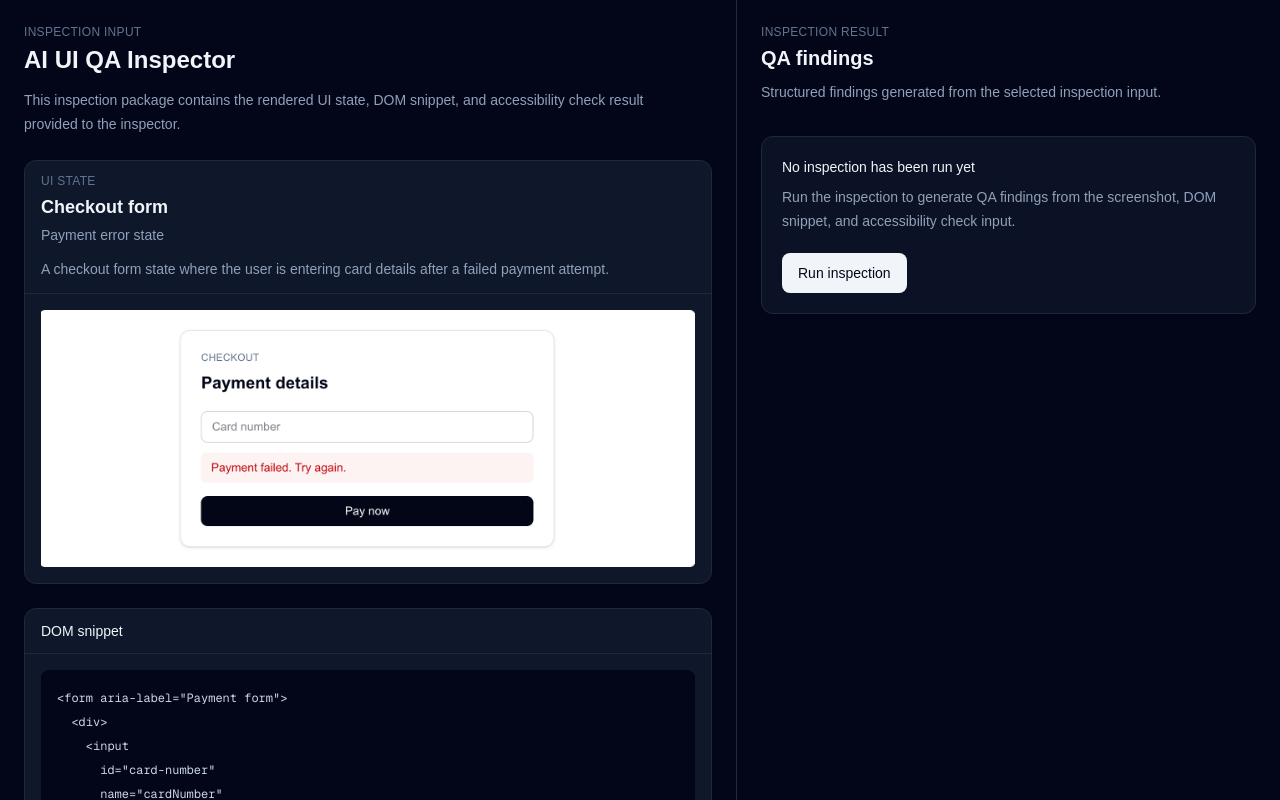
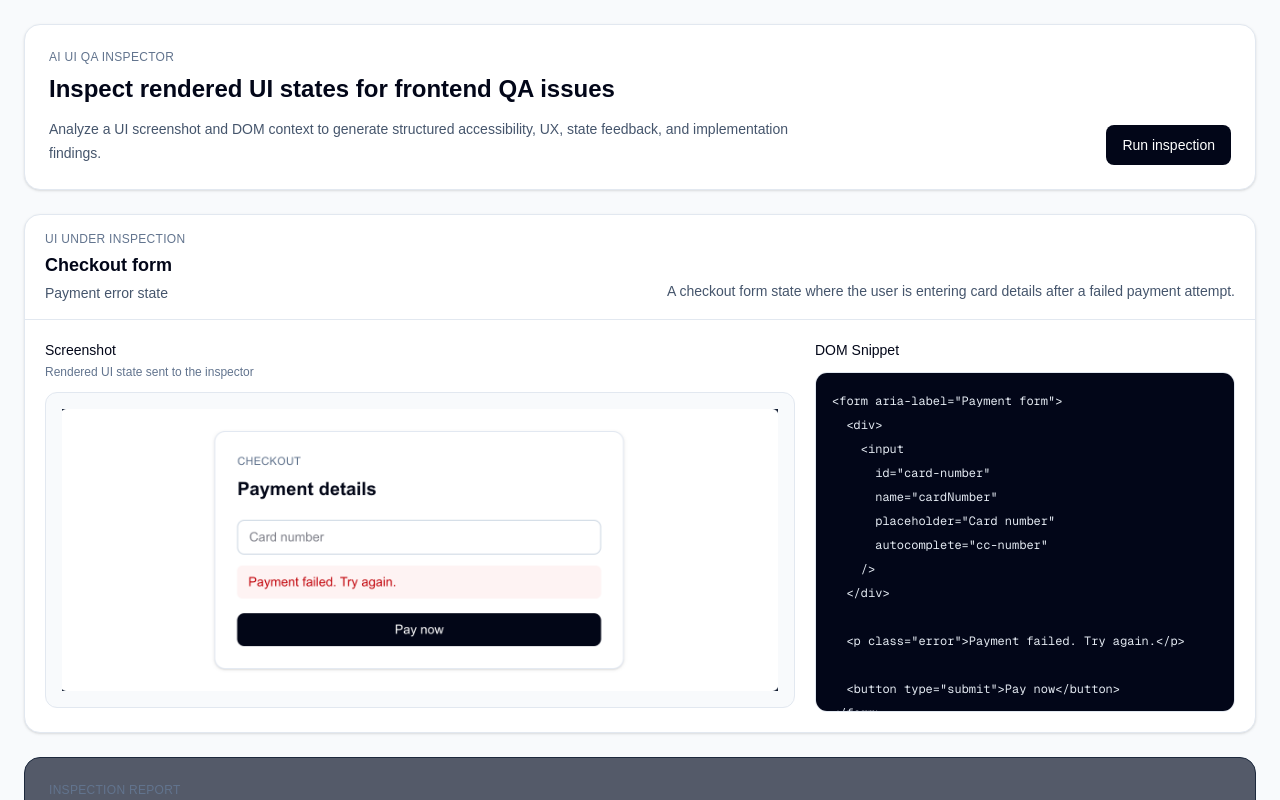
Before and after one commit to NadaSadek/ai-ui-qa-inspector, a Next.js app: page / in a window 1280 px wide. Shown: the top 800 px of the page. Built offline with nearby package versions, Linux system fonts and the light colour scheme.

Commit message:
Improve UI theme

```diff
--- a/src/components/qa-inspector/CheckoutScreenshotMock.tsx
+++ /dev/null
@@ -1,27 +0,0 @@
-export const CheckoutScreenshotMock = () => (
-  <div className="rounded-lg border border-slate-800 bg-white p-6 text-slate-950">
-    <div className="mx-auto max-w-md rounded-xl border border-slate-200 bg-white p-6 shadow-sm">
-      <p className="text-xs font-medium uppercase tracking-wide text-slate-500">Checkout</p>
-
-      <h3 className="mt-2 text-xl font-semibold text-slate-950">Payment details</h3>
-
-      <div className="mt-5">
-        <input
-          aria-label="Visual mock card number field"
-          placeholder="Card number"
-          className="w-full rounded-lg border border-slate-300 px-3 py-2 text-sm outline-none"
-        />
-      </div>
-
-      <p className="mt-3 rounded-md bg-red-50 px-3 py-2 text-sm text-red-700">
-        Payment failed. Try again.
-      </p>
-
-      <button
-        type="button"
-        className="mt-4 w-full rounded-lg bg-slate-950 px-4 py-2 text-sm font-medium text-white">
-        Pay now
-      </button>
-    </div>
-  </div>
-);
--- a/src/components/qa-inspector/EmptyResultState.tsx
+++ b/src/components/qa-inspector/EmptyResultState.tsx
@@ -1,27 +1,9 @@
-export const EmptyResultState = ({
-  onRunInspection,
-  isInspecting,
-  inspectionError,
-}: {
-  onRunInspection: () => void;
-  isInspecting: boolean;
-  inspectionError: string | null;
-}) => (
-  <section className="mt-8 rounded-xl border border-slate-800 bg-slate-900/70 p-5">
-    <p className="text-sm font-medium text-slate-100">No inspection has been run yet</p>
-    <p className="mt-2 text-sm leading-6 text-slate-400">
-      Run the inspection to generate QA findings from the screenshot, DOM snippet, and accessibility
-      check input.
+export const EmptyResultState = () => (
+  <section className="rounded-2xl border border-slate-800 bg-slate-900/70 p-6">
+    <p className="text-xs font-medium uppercase tracking-wide text-slate-500">Inspection report</p>
+    <h2 className="mt-1 text-lg font-semibold text-slate-100">No findings yet</h2>
+    <p className="mt-3 max-w-2xl text-sm leading-6 text-slate-400">
+      Run the inspection to generate structured QA findings from the screenshot and DOM context.
     </p>
-
-    <button
-      type="button"
-      onClick={onRunInspection}
-      disabled={isInspecting}
-      className="mt-5 rounded-lg bg-slate-100 px-4 py-2.5 text-sm font-medium text-slate-950 transition hover:bg-white disabled:cursor-not-allowed disabled:opacity-60">
-      {isInspecting ? "Inspecting…" : "Run inspection"}
-    </button>
-
-    {inspectionError ? <p className="mt-3 text-sm text-red-300">{inspectionError}</p> : null}
   </section>
 );
--- a/src/components/qa-inspector/EvidenceItem.tsx
+++ b/src/components/qa-inspector/EvidenceItem.tsx
@@ -1,6 +1,6 @@
 export const EvidenceItem = ({ title, children }: { title: string; children: React.ReactNode }) => (
-  <div className="rounded-lg border border-slate-800 bg-slate-950 p-3">
+  <div className="rounded-lg border border-slate-200 bg-slate-50 p-3">
     <p className="text-xs font-medium text-slate-500">{title}</p>
-    <p className="mt-1 text-sm leading-6 text-slate-300">{children}</p>
+    <p className="mt-1 text-sm leading-6 text-slate-600">{children}</p>
   </div>
 );
--- a/src/components/qa-inspector/FindingListItem.tsx
+++ b/src/components/qa-inspector/FindingListItem.tsx
@@ -17,16 +17,17 @@ export const FindingListItem = ({
     onClick={onSelect}
     className={`w-full rounded-xl border p-4 text-left transition ${
       isSelected
-        ? "border-slate-500 bg-slate-900"
-        : "border-slate-800 bg-slate-900/50 hover:border-slate-700 hover:bg-slate-900"
-    }`}>
+        ? "border-slate-400 bg-slate-50 ring-1 ring-slate-300"
+        : "border-slate-200 bg-white hover:border-slate-300 hover:bg-slate-50"
+    }`}
+  >
     <div className="flex items-start justify-between gap-4">
       <div className="min-w-0">
         <p className="text-xs font-medium uppercase tracking-wide text-slate-500">
           Finding {index + 1}
         </p>
 
-        <p className="mt-1 text-sm font-semibold text-slate-100">{issue.affectedElement}</p>
+        <p className="mt-1 text-sm font-semibold text-slate-950">{issue.affectedElement}</p>
 
         <div className="mt-3 flex flex-wrap items-center gap-2">
           <IssueTypeBadge issueType={issue.issueType} />
@@ -35,7 +36,7 @@ export const FindingListItem = ({
       </div>
 
       <span
-        className={`mt-1 h-2 w-2 rounded-full ${isSelected ? "bg-slate-100" : "bg-slate-700"}`}
+        className={`mt-1 h-2 w-2 rounded-full ${isSelected ? "bg-slate-950" : "bg-slate-300"}`}
         aria-hidden="true"
       />
     </div>
--- a/src/components/qa-inspector/InputRow.tsx
+++ b/src/components/qa-inspector/InputRow.tsx
@@ -1,6 +1,6 @@
 export const InputRow = ({ label, children }: { label: string; children: React.ReactNode }) => (
   <div>
     <p className="text-xs font-medium uppercase tracking-wide text-slate-500">{label}</p>
-    <div className="mt-1 leading-6 text-slate-300">{children}</div>
+    <div className="mt-1 leading-6 text-slate-600">{children}</div>
   </div>
 );
--- a/src/components/qa-inspector/InspectionInputPanel.tsx
+++ b/src/components/qa-inspector/InspectionInputPanel.tsx
@@ -3,44 +3,46 @@ import Image from "next/image";
 import checkoutPaymentError from "@/../public/screenshots/checkout-payment-error.png";
 
 export const InspectionInputPanel = ({ target }: { target: InspectionTarget }) => (
-  <section className="overflow-y-auto p-6" aria-label="Inspection input">
-    <header>
-      <p className="text-xs font-medium uppercase tracking-wide text-slate-500">Inspection input</p>
-      <h1 className="mt-1 text-2xl font-semibold text-slate-100">AI UI QA Inspector</h1>
-      <p className="mt-3 max-w-2xl text-sm leading-6 text-slate-400">
-        This inspection package contains the rendered UI state, DOM snippet, and accessibility check
-        result provided to the inspector.
-      </p>
-    </header>
-
-    <section className="mt-6 rounded-xl border border-slate-800 bg-slate-900">
-      <div className="border-b border-slate-800 px-4 py-3">
-        <p className="text-xs font-medium uppercase tracking-wide text-slate-500">UI state</p>
-        <h2 className="mt-1 text-lg font-semibold text-slate-100">{target.screenName}</h2>
-        <p className="mt-1 text-sm text-slate-400">{target.stateName}</p>
-        <p className="mt-3 text-sm leading-6 text-slate-400">{target.description}</p>
+  <section
+    className="rounded-2xl border border-slate-200 bg-white shadow-sm"
+    aria-label="UI under inspection"
+  >
+    <div className="border-b border-slate-200 px-5 py-4">
+      <h2 className="text-xs font-medium uppercase tracking-wide text-slate-500">
+        UI under inspection
+      </h2>
+      <div className="mt-1 flex flex-col gap-2 lg:flex-row lg:items-end lg:justify-between">
+        <div>
+          <p className="text-lg font-semibold text-slate-950">{target.screenName}</p>
+          <p className="mt-1 text-sm text-slate-600">{target.stateName}</p>
         </div>
-      <div className="p-4">
+        <p className="max-w-2xl text-sm leading-6 text-slate-600">{target.description}</p>
+      </div>
+    </div>
+    <div className="grid gap-5 p-5 lg:grid-cols-[minmax(0,1fr)_420px]">
+      <section>
+        <div className="mb-3">
+          <h3 className="text-sm font-medium text-slate-950">Screenshot</h3>
+          <p className="mt-1 text-xs text-slate-500">Rendered UI state sent to the inspector</p>
+        </div>
+        <div className="rounded-xl border border-slate-200 bg-slate-50 p-4">
           <Image
             src={checkoutPaymentError}
             alt="Checkout form payment error state"
             loading="eager"
             sizes="(min-width: 1024px) 55vw, 100vw"
-          className="h-auto w-full object-contain"
+            className="mx-auto h-auto w-full object-contain"
           />
         </div>
       </section>
-
-    <section className="mt-6 rounded-xl border border-slate-800 bg-slate-900">
-      <div className="border-b border-slate-800 px-4 py-3">
-        <h3 className="text-sm font-medium text-slate-100">DOM snippet</h3>
+      <section>
+        <div className="mb-3">
+          <h3 className="text-sm font-medium text-slate-950">DOM Snippet</h3>
         </div>
-
-      <div className="p-4">
-        <pre className="overflow-x-auto whitespace-pre-wrap rounded-lg bg-slate-950 p-4 text-xs leading-6 text-slate-300">
+        <pre className="max-h-[340px] overflow-auto whitespace-pre-wrap rounded-xl border border-slate-200 bg-slate-950 p-4 text-xs leading-6 text-slate-200">
           <code>{target.domSnippet}</code>
         </pre>
+      </section>
     </div>
   </section>
-  </section>
 );
--- a/src/components/qa-inspector/InspectionResultPanel.tsx
+++ b/src/components/qa-inspector/InspectionResultPanel.tsx
@@ -1,71 +1,48 @@
 import type { QAInspectionResult, QAIssue } from "@/lib/ai/schema";
 import { IssueDetail } from "./IssueDetail";
+import { FindingListItem } from "./FindingListItem";
 import { EmptyResultState } from "./EmptyResultState";
-import { FindingListItem } from "./FindingListItem";
 
 export const InspectionResultPanel = ({
   result,
   selectedIssue,
   selectedIssueId,
   onSelectIssue,
-  onRunInspection,
-  isInspecting,
-  inspectionError,
 }: {
   result: QAInspectionResult | null;
   selectedIssue: QAIssue | null;
   selectedIssueId: string | null;
   onSelectIssue: (issueId: string) => void;
-  onRunInspection: () => void;
-  isInspecting: boolean;
-  inspectionError: string | null;
 }) => {
-  const issueCount = result?.issues.length ?? 0;
+  if (!result) {
+    return <EmptyResultState />;
+  }
+
+  const issueCount = result.issues.length;
 
   return (
     <section
-      className="overflow-y-auto border-l border-slate-800 bg-slate-950 p-6"
-      aria-label="Inspection result">
-      <header className="flex items-start justify-between gap-4">
+      className="rounded-2xl border border-slate-200 bg-white shadow-sm"
+      aria-label="Inspection result"
+    >
+      <div className="border-b border-slate-200 px-5 py-4">
+        <p className="text-xs font-medium uppercase tracking-wide text-slate-500">
+          Inspection report
+        </p>
+        <div className="mt-1 flex flex-col gap-2 lg:flex-row lg:items-end lg:justify-between">
           <div>
-          <p className="text-xs font-medium uppercase tracking-wide text-slate-500">
-            Inspection result
-          </p>
-          <h2 className="mt-1 text-xl font-semibold text-slate-100">QA findings</h2>
-          <p className="mt-2 text-sm leading-6 text-slate-400">
-            Structured findings generated from the selected inspection input.
+            <h2 className="text-lg font-semibold text-slate-950">
+              {issueCount} {issueCount === 1 ? "finding" : "findings"} found
+            </h2>
+            <p className="mt-1 text-sm text-slate-600">
+              Select a finding to review evidence, impact and suggested fix.
             </p>
           </div>
-        {Boolean(result) ? (
-          <button
-            type="button"
-            onClick={onRunInspection}
-            disabled={isInspecting}
-            className="shrink-0 rounded-lg border border-slate-700 px-3 py-2 text-sm font-medium text-slate-300 transition hover:border-slate-500 hover:text-slate-100 disabled:cursor-not-allowed disabled:opacity-60">
-            {isInspecting ? "Inspecting…" : "Run again"}
-          </button>
-        ) : null}
-      </header>
-      {!result ? (
-        <EmptyResultState
-          onRunInspection={onRunInspection}
-          isInspecting={isInspecting}
-          inspectionError={inspectionError}
-        />
-      ) : (
-        <div className="mt-6 space-y-5">
-          {inspectionError ? (
-            <p className="rounded-lg border border-red-900/60 bg-red-950/40 px-3 py-2 text-sm text-red-300">
-              {inspectionError}
-            </p>
-          ) : null}
-          <section>
-            <div className="mb-3 flex items-center justify-between gap-3">
-              <h3 className="text-sm font-semibold text-slate-100">
-                {issueCount} {issueCount === 1 ? "finding" : "findings"} found
-              </h3>
-              <p className="text-xs text-slate-500">Select a finding to inspect details</p>
         </div>
+      </div>
+
+      <div className="grid gap-5 p-5 lg:grid-cols-[360px_minmax(0,1fr)]">
+        <section aria-label="Findings list">
           <div className="space-y-2">
             {result.issues.map((issue, index) => (
               <FindingListItem
@@ -78,13 +55,14 @@ export const InspectionResultPanel = ({
             ))}
           </div>
         </section>
+        <section className="space-y-5" aria-label="Selected finding details">
           {selectedIssue ? <IssueDetail issue={selectedIssue} /> : null}
-          <section className="rounded-xl border border-slate-800 bg-slate-900/70 p-4">
-            <p className="text-sm font-medium text-slate-100">Inspection summary</p>
-            <p className="mt-2 text-sm leading-6 text-slate-400">{result.summary}</p>
+          <section className="rounded-xl border border-slate-200 bg-slate-50 p-4">
+            <p className="text-sm font-medium text-slate-950">Inspection summary</p>
+            <p className="mt-2 text-sm leading-6 text-slate-600">{result.summary}</p>
+          </section>
         </section>
       </div>
-      )}
     </section>
   );
 };
--- a/src/components/qa-inspector/IssueBadges.tsx
+++ b/src/components/qa-inspector/IssueBadges.tsx
@@ -2,7 +2,7 @@ import type { QAIssue } from "@/lib/ai/schema";
 
 export const SeverityBadge = ({ severity }: { severity: QAIssue["severity"] }) => {
   return (
-    <span className="rounded-full border border-slate-700 px-2 py-1 text-xs text-slate-300">
+    <span className="rounded-full border border-slate-300 bg-white px-2 py-1 text-xs text-slate-700">
       {severity}
     </span>
   );
@@ -10,7 +10,7 @@ export const SeverityBadge = ({ severity }: { severity: QAIssue["severity"] }) =
 
 export const IssueTypeBadge = ({ issueType }: { issueType: QAIssue["issueType"] }) => {
   return (
-    <span className="rounded-full bg-slate-800 px-2 py-1 text-xs text-slate-400">
+    <span className="rounded-full bg-slate-100 px-2 py-1 text-xs text-slate-600">
       {issueType.replace("_", " ")}
     </span>
   );
--- a/src/components/qa-inspector/IssueDetail.tsx
+++ b/src/components/qa-inspector/IssueDetail.tsx
@@ -3,9 +3,9 @@ import { EvidenceItem } from "./EvidenceItem";
 import { ResultRow } from "./ResultRow";
 
 export const IssueDetail = ({ issue }: { issue: QAIssue }) => (
-  <section className="rounded-xl border border-slate-800 bg-slate-900">
-    <div className="border-b border-slate-800 px-4 py-3">
-      <h3 className="text-sm font-medium text-slate-100">Finding detail</h3>
+  <section className="rounded-xl border border-slate-200 bg-white">
+    <div className="border-b border-slate-200 px-4 py-3">
+      <h3 className="text-sm font-medium text-slate-950">Finding detail</h3>
     </div>
 
     <div className="space-y-4 p-4">
--- a/src/components/qa-inspector/QAInspectorView.tsx
+++ b/src/components/qa-inspector/QAInspectorView.tsx
@@ -52,17 +52,53 @@ export function QAInspectorView() {
   }
 
   return (
-    <section className="grid min-h-screen grid-cols-[minmax(0,1.15fr)_minmax(420px,0.85fr)] bg-slate-950 text-slate-100">
+    <section className="min-h-screen bg-slate-50 text-slate-950">
+      <div className="mx-auto flex max-w-7xl flex-col gap-6 px-6 py-6">
+        <header className="rounded-2xl border border-slate-200 bg-white p-6 shadow-sm">
+          <p className="text-xs font-medium uppercase tracking-wide text-slate-500">
+            AI UI QA Inspector
+          </p>
+
+          <div className="mt-2 flex flex-col gap-4 lg:flex-row lg:items-end lg:justify-between">
+            <div>
+              <h1 className="text-2xl font-semibold text-slate-950">
+                Inspect rendered UI states for frontend QA issues
+              </h1>
+              <p className="mt-3 max-w-3xl text-sm leading-6 text-slate-600">
+                Analyze a UI screenshot and DOM context to generate structured accessibility, UX,
+                state feedback, and implementation findings.
+              </p>
+            </div>
+
+            <button
+              type="button"
+              onClick={handleRunInspection}
+              disabled={isInspecting}
+              className="w-fit rounded-lg bg-slate-950 px-4 py-2.5 text-sm font-medium text-white transition hover:bg-slate-800 disabled:cursor-not-allowed disabled:opacity-60"
+            >
+              {isInspecting
+                ? "Inspecting…"
+                : inspectionResult
+                  ? "Run inspection again"
+                  : "Run inspection"}
+            </button>
+          </div>
+
+          {inspectionError ? (
+            <p className="mt-4 rounded-lg border border-red-200 bg-red-50 px-3 py-2 text-sm text-red-700">
+              {inspectionError}
+            </p>
+          ) : null}
+        </header>
+
         <InspectionInputPanel target={inspectionTarget} />
         <InspectionResultPanel
           result={inspectionResult}
           selectedIssue={selectedIssue}
           selectedIssueId={selectedIssue?.id ?? null}
           onSelectIssue={setSelectedIssueId}
-        onRunInspection={handleRunInspection}
-        isInspecting={isInspecting}
-        inspectionError={inspectionError}
         />
+      </div>
     </section>
   );
 }
--- a/src/components/qa-inspector/ResultRow.tsx
+++ b/src/components/qa-inspector/ResultRow.tsx
@@ -2,7 +2,7 @@ export const ResultRow = ({ label, children }: { label: string; children: React.
   return (
     <div>
       <p className="text-xs font-medium uppercase tracking-wide text-slate-500">{label}</p>
-      <div className="mt-1 text-sm leading-6 text-slate-300">{children}</div>
+      <div className="mt-1 text-sm leading-6 text-slate-600">{children}</div>
     </div>
   );
 };
```
Also changed, not shown: 1 other file (tests, documents, lock files or other folders). Lines whose indentation alone changed are shown as unchanged.
